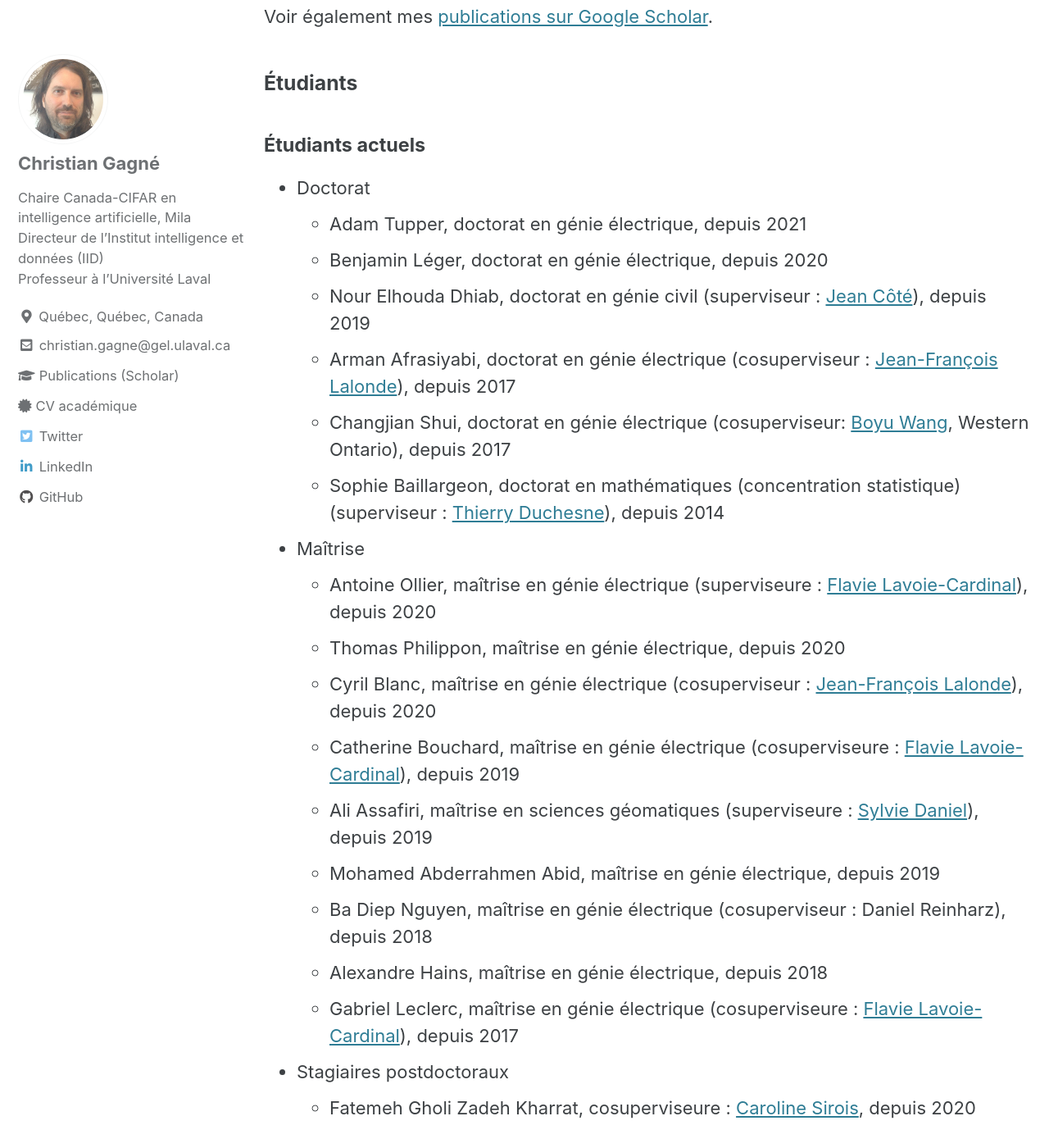
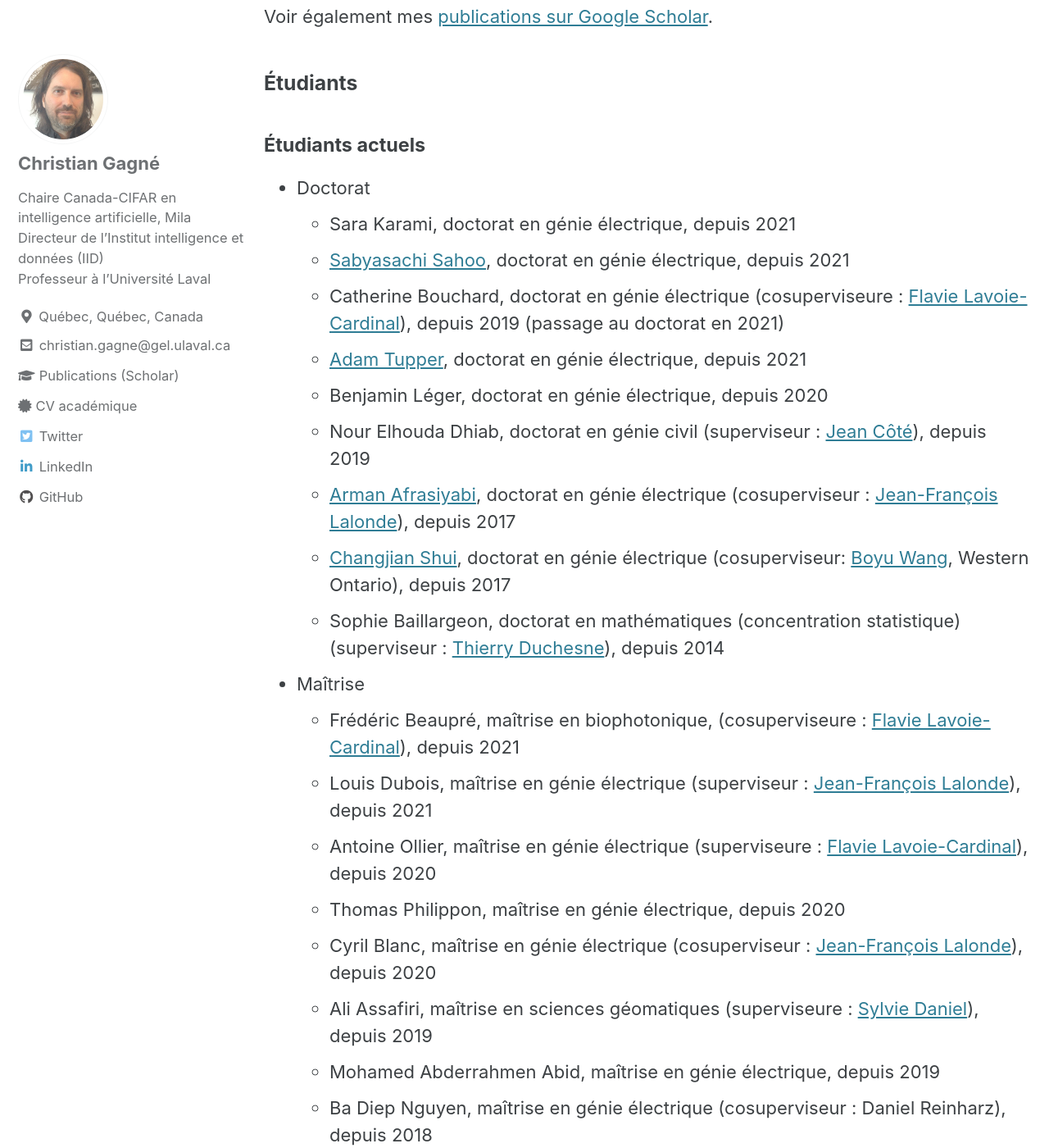
Before and after one commit to chgagne/chgagne.github.io, a Jekyll site: the page built from _pages/francais.md, in a window 1280 px wide and 1400 px high, scrolled down 2879 px. Shown: the whole window at 82% size. Built offline with Jekyll 4.4.1, drawn with Linux system fonts in a browser that asks for light colours; cached includes are drawn as plain includes; some of the changed text lies outside the part shown.

Commit message:
Révision information étudiants.

```diff
--- a/_pages/francais.md
+++ b/_pages/francais.md
@@ -58,8 +58,8 @@ Pour plus de détails, consultez le [CV](/files/cv-cgagne-fr.pdf).
 
 ### Enseignement ###
 
+- [GIF-4101 / GIF-7005 - Introduction à l'apprentissage machine](https://chgagne.github.io/iaa-ulaval/)
 - [GIF-3004 - Systèmes embarqués temps réel](https://setr-ulaval.github.io/)
-- [GIF-4101 / GIF-7005 - Introduction à l'apprentissage machine](https://chgagne.github.io/iaa-ulaval/)
 
 Cours auparavant enseignés :
 
@@ -97,48 +97,52 @@ Voir également mes [publications sur Google Scholar](https://scholar.google.com
 #### Étudiants actuels ####
 
 - Doctorat
-    - Adam Tupper, doctorat en génie électrique, depuis 2021
+    - Sara Karami, doctorat en génie électrique, depuis 2021
+    - [Sabyasachi Sahoo](https://sabyasachis.github.io/), doctorat en génie électrique, depuis 2021
+    - Catherine Bouchard, doctorat en génie électrique (cosuperviseure : [Flavie Lavoie-Cardinal](https://cervo.ulaval.ca/fr/flavie-lavoie-cardinal)), depuis 2019 (passage au doctorat en 2021)
+    - [Adam Tupper](https://www.adamtupper.nz/), doctorat en génie électrique, depuis 2021
     - Benjamin Léger, doctorat en génie électrique, depuis 2020
     - Nour Elhouda Dhiab, doctorat en génie civil (superviseur : [Jean Côté](https://www.gci.ulaval.ca/departement-et-professeurs/professeurs-et-personnel/professeurs/fiche/show/cote-jean/)), depuis 2019
-    - Arman Afrasiyabi, doctorat en génie électrique (cosuperviseur : [Jean-François Lalonde](http://vision.gel.ulaval.ca/~jflalonde/)), depuis 2017
-    - Changjian Shui, doctorat en génie électrique (cosuperviseur: [Boyu Wang](https://sites.google.com/site/borriewang/), Western Ontario), depuis 2017
+    - [Arman Afrasiyabi](https://armanafrasiyabi.github.io/), doctorat en génie électrique (cosuperviseur : [Jean-François Lalonde](http://vision.gel.ulaval.ca/~jflalonde/)), depuis 2017
+    - [Changjian Shui](https://cjshui.github.io/), doctorat en génie électrique (cosuperviseur: [Boyu Wang](https://sites.google.com/site/borriewang/), Western Ontario), depuis 2017
   - Sophie Baillargeon, doctorat en mathématiques (concentration statistique) (superviseur : [Thierry Duchesne](https://www.mat.ulaval.ca/departement-et-professeurs/direction-personnel-et-etudiants/professeurs/fiche-de-professeur/show/duchesne-thierry/)), depuis 2014
 - Maîtrise
+    - Frédéric Beaupré, maîtrise en biophotonique, (cosuperviseure : [Flavie Lavoie-Cardinal](https://cervo.ulaval.ca/fr/flavie-lavoie-cardinal)), depuis 2021
+    - Louis Dubois, maîtrise en génie électrique (superviseur : [Jean-François Lalonde](http://vision.gel.ulaval.ca/~jflalonde/)), depuis 2021
     - Antoine Ollier, maîtrise en génie électrique (superviseure : [Flavie Lavoie-Cardinal](https://cervo.ulaval.ca/fr/flavie-lavoie-cardinal)), depuis 2020
     - Thomas Philippon, maîtrise en génie électrique, depuis 2020
     - Cyril Blanc, maîtrise en génie électrique (cosuperviseur : [Jean-François Lalonde](http://vision.gel.ulaval.ca/~jflalonde/)), depuis 2020
-    - Catherine Bouchard, maîtrise en génie électrique (cosuperviseure : [Flavie Lavoie-Cardinal](https://cervo.ulaval.ca/fr/flavie-lavoie-cardinal)), depuis 2019
     - Ali Assafiri, maîtrise en sciences géomatiques (superviseure : [Sylvie Daniel](https://www.scg.ulaval.ca/sylvie-daniel)), depuis 2019
     - Mohamed Abderrahmen Abid, maîtrise en génie électrique, depuis 2019
     - Ba Diep Nguyen, maîtrise en génie électrique (cosuperviseur : Daniel Reinharz), depuis 2018
     - Alexandre Hains, maîtrise en génie électrique, depuis 2018
-    - Gabriel Leclerc, maîtrise en génie électrique (cosuperviseure : [Flavie Lavoie-Cardinal](https://cervo.ulaval.ca/fr/flavie-lavoie-cardinal)), depuis 2017
 - Stagiaires postdoctoraux
     - Fatemeh Gholi Zadeh Kharrat, cosuperviseure : [Caroline Sirois](http://www.crchudequebec.ulaval.ca/recherche/chercheurs/caroline-sirois/), depuis 2020
 
 #### Anciens étudiants ####
 
 - Doctorat
-    - Mahdieh Abbasi, *Toward Robust Deep Neural Networks*, doctorat en génie électrique (cosuperviseur : [Denis Laurendeau](https://www.gelgif.ulaval.ca/departement-et-professeurs/personnel-et-professeurs/professeurs/fiche/show/laurendeau-denis/)), 2020
-    - Marc-André Gardner, *Learning to Estimate Indoor Illumination*, doctorat en génie électrique (superviseur : [Jean-François Lalonde](http://vision.gel.ulaval.ca/~jflalonde/)), 2020
+    - Mahdieh Abbasi, [*Toward Robust Deep Neural Networks*](http://hdl.handle.net/20.500.11794/67766), doctorat en génie électrique (cosuperviseur : [Denis Laurendeau](https://www.gelgif.ulaval.ca/departement-et-professeurs/personnel-et-professeurs/professeurs/fiche/show/laurendeau-denis/)), 2020
+    - Marc-André Gardner, [*Learning to Estimate Indoor Illumination*](http://hdl.handle.net/20.500.11794/67302), doctorat en génie électrique (superviseur : [Jean-François Lalonde](http://vision.gel.ulaval.ca/~jflalonde/)), 2020
     - Karol Lina Lopez, [*A Machine Learning Approach for the Smart Charging of Electric Vehicles*](http://hdl.handle.net/20.500.11794/34741), doctorat en génie électrique, 2019
-  - Julien-Charles Lévesque, [*Bayesian Hyperparameter Optimization: Overfitting, Ensembles and Conditional Spaces*](http://hdl.handle.net/20.500.11794/28364), doctorat en génie électrique (cosuperviseur : [Robert Sabourin](http://profs.etsmtl.ca/rsabourin/), ÉTS Montréal), 2018
-  - [Audrey Durand](https://audurand.wordpress.com/), [*Déclinaisons de bandits et leurs applications*](http://hdl.handle.net/20.500.11794/28250), doctorat en génie électrique (cosuperviseure : [Joelle Pineau](https://www.cs.mcgill.ca/~jpineau/), McGill), 2017
-  - Ahmed Najjar, [*Forage de données de banques administratives en santé*](http://hdl.handle.net/20.500.11794/28162), doctorat en génie électrique (cosuperviseur : Daniel Reinharz), 2017
-  - Vahab Akbarzadeh, [*Spatio-Temporal Coverage Optimization of Sensor Networks*](http://hdl.handle.net/20.500.11794/27065), doctorat en génie électrique (cosuperviseur : [Marc Parizeau](https://www.gelgif.ulaval.ca/departement-et-professeurs/personnel-et-professeurs/professeurs/fiche/show/parizeau-marc/)), 2016
+    - [Julien-Charles Lévesque](https://sites.google.com/site/levesquejc/home), [*Bayesian Hyperparameter Optimization: Overfitting, Ensembles and Conditional Spaces*](http://hdl.handle.net/20.500.11794/28364), doctorat en génie électrique (cosuperviseur : [Robert Sabourin](http://profs.etsmtl.ca/rsabourin/), ÉTS Montréal), 2018
+    - [Audrey Durand](https://audurand.wordpress.com/), [*Déclinaisons de bandits et leurs applications*](http://hdl.handle.net/20.500.11794/28250), doctorat en génie électrique (cosuperviseure : [Joelle Pineau](https://www.cs.mcgill.ca/~jpineau/), McGill), 2017
+    - Ahmed Najjar, [*Forage de données de banques administratives en santé*](http://hdl.handle.net/20.500.11794/28162), doctorat en génie électrique (cosuperviseur : Daniel Reinharz), 2017
+    - Vahab Akbarzadeh, [*Spatio-Temporal Coverage Optimization of Sensor Networks*](http://hdl.handle.net/20.500.11794/27065), doctorat en génie électrique (cosuperviseur : [Marc Parizeau](https://www.gelgif.ulaval.ca/departement-et-professeurs/personnel-et-professeurs/professeurs/fiche/show/parizeau-marc/)), 2016
     - Zahra Toony, [*Extracting Structured Models From Raw Scans of Manufactured Objects: A Step Towards Embedded Intelligent Handheld 3D Scanning*](http://hdl.handle.net/20.500.11794/26270), doctorat en génie électrique (superviseur : [Denis Laurendeau](https://www.gelgif.ulaval.ca/departement-et-professeurs/personnel-et-professeurs/professeurs/fiche/show/laurendeau-denis/)), 2015
-  - François-Michel De Rainville, [*Placement interactif de capteurs mobiles dans des environnements tridimensionnels non convexes*](http://hdl.handle.net/20.500.11794/25896), doctorat en génie électrique (cosuperviseur : [Denis Laurendeau](https://www.gelgif.ulaval.ca/departement-et-professeurs/personnel-et-professeurs/professeurs/fiche/show/laurendeau-denis/)), 2015
-  - Meysam Argany, [*Development of a GIS-based method for sensor network deployment and coverage optimization*](http://hdl.handle.net/20.500.11794/25829), doctorat en sciences géomatiques (superviseur : [Mir Abolfazl Mostafavi](https://www.scg.ulaval.ca/mir-abolfazl-mostafavi)), 2015
-  - Darwin Brochero, [*Hydroinformatics and diversity in hydrological ensemble prediction systems*](http://hdl.handle.net/20.500.11794/24547), doctorat en génie des eaux (superviseur : [François Anctil](https://www.gci.ulaval.ca/departement-et-professeurs/professeurs-et-personnel/professeurs/fiche/show/anctil-francois/)), 2013
+    - François-Michel De Rainville, [*Placement interactif de capteurs mobiles dans des environnements tridimensionnels non convexes*](http://hdl.handle.net/20.500.11794/25896), doctorat en génie électrique (cosuperviseur : [Denis Laurendeau](https://www.gelgif.ulaval.ca/departement-et-professeurs/personnel-et-professeurs/professeurs/fiche/show/laurendeau-denis/)), 2015
+    - [Meysam Argany](https://profile.ut.ac.ir/en/~argany), [*Development of a GIS-based method for sensor network deployment and coverage optimization*](http://hdl.handle.net/20.500.11794/25829), doctorat en sciences géomatiques (superviseur : [Mir Abolfazl Mostafavi](https://www.scg.ulaval.ca/mir-abolfazl-mostafavi)), 2015
+    - Darwin Brochero, [*Hydroinformatics and diversity in hydrological ensemble prediction systems*](http://hdl.handle.net/20.500.11794/24547), doctorat en génie des eaux (superviseur : [François Anctil](https://www.gci.ulaval.ca/departement-et-professeurs/professeurs-et-personnel/professeurs/fiche/show/anctil-francois/)), 2013
 - Maîtrise
-    - Hugo Siqueira Gomes, *Meta Learning for Population-Based Algorithms in Black-box Optimization*, maîtrise en génie électrique, 2021
-    - [Louis-Émile Robitaille](https://l3robot.github.io/), *Réseaux de neurones pour l’apprentissage de la préférence en microscopie super-résolution*, maîtrise en génie électrique (cosuperviseures : [Audrey Durand](https://audurand.wordpress.com/) et [Flavie Lavoie-Cardinal](https://cervo.ulaval.ca/fr/flavie-lavoie-cardinal)), 2021
-    - Sébastien De Blois, *Deep learning with multiple modalities: making the most out of available data*, maîtrise en génie électrique, 2020
-    - El Mehdi Megder, *Approches basées sur l'apprentissage automatique pour l'anticipation de la qualité d'usinage de pièces métalliques*, maîtrise en informatique (superviseur : [Jonathan Gaudreault](https://www.ift.ulaval.ca/departement-et-professeurs/professeurs-et-personnel/professeurs-reguliers/fiche/show/gaudreault-jonathan/)), 2020
+    - Gabriel Leclerc, [*Apprendre de données positives et non étiquetées: application à la segmentation et la détection d’événements calciques*](http://hdl.handle.net/20.500.11794/69813), maîtrise en génie électrique (cosuperviseure : [Flavie Lavoie-Cardinal](https://cervo.ulaval.ca/fr/flavie-lavoie-cardinal)), 2021
+    - [Hugo Siqueira Gomes](https://hugodovs.github.io/), [*Meta Learning for Population-Based Algorithms in Black-box Optimization*](http://hdl.handle.net/20.500.11794/68764), maîtrise en génie électrique, 2021
+    - [Louis-Émile Robitaille](https://l3robot.github.io/), [*Réseaux de neurones pour l’apprentissage de la préférence en microscopie super-résolution*](http://hdl.handle.net/20.500.11794/68744), maîtrise en génie électrique (cosuperviseures : [Audrey Durand](https://audurand.wordpress.com/) et [Flavie Lavoie-Cardinal](https://cervo.ulaval.ca/fr/flavie-lavoie-cardinal)), 2021
+    - Sébastien De Blois, [*Deep learning with multiple modalities: making the most out of available data*](http://hdl.handle.net/20.500.11794/67130), maîtrise en génie électrique, 2020
+    - El Mehdi Megder, [*Approches basées sur l'apprentissage automatique pour l'anticipation de la qualité d'usinage de pièces métalliques*](http://hdl.handle.net/20.500.11794/40345), maîtrise en informatique (superviseur : [Jonathan Gaudreault](https://www.ift.ulaval.ca/departement-et-professeurs/professeurs-et-personnel/professeurs-reguliers/fiche/show/gaudreault-jonathan/)), 2020
     - Marc-André Gardner, [*Contrôle de la croissance de la taille des individus en programmation génétique*](http://hdl.handle.net/20.500.11794/25386), maîtrise en génie électrique (cosuperviseur : [Marc Parizeau](https://www.gelgif.ulaval.ca/departement-et-professeurs/personnel-et-professeurs/professeurs/fiche/show/parizeau-marc/)), 2014
-  - Kevin Tanguy, [*Modélisation et optimisation de la recharge bidirectionnelle de véhicules électriques : application à la régulation électrique d'un complexe immobilier*](http://hdl.handle.net/20.500.11794/24591), maîtrise en génie électrique (cosuperviseur : Maxime Dubois), 2013
-  - [Audrey Durand](https://audurand.wordpress.com/), [*Simulation et apprentissage Monte-Carlo de stratégies d'intervention en santé publique*](http://hdl.handle.net/20.500.11794/22982), maîtrise en génie électrique (cosuperviseur : Daniel Reinharz), 2011
-  - François-Michel De Rainville, [*Design d'expérimentation interactif : Aide à la compréhension de systèmes complexes*](http://hdl.handle.net/20.500.11794/22172), maîtrise en génie électrique (superviseur : [Denis Laurendeau](https://www.gelgif.ulaval.ca/departement-et-professeurs/personnel-et-professeurs/professeurs/fiche/show/laurendeau-denis/)), 2010
+    - Kevin Tanguy, [*Modélisation et optimisation de la recharge bidirectionnelle de véhicules électriques : application à la régulation électrique d'un complexe immobilier*](http://hdl.handle.net/20.500.11794/24591), maîtrise en génie électrique (cosuperviseur : Maxime Dubois), 2013
+    - [Audrey Durand](https://audurand.wordpress.com/), [*Simulation et apprentissage Monte-Carlo de stratégies d'intervention en santé publique*](http://hdl.handle.net/20.500.11794/22982), maîtrise en génie électrique (cosuperviseur : Daniel Reinharz), 2011
+    - François-Michel De Rainville, [*Design d'expérimentation interactif : Aide à la compréhension de systèmes complexes*](http://hdl.handle.net/20.500.11794/22172), maîtrise en génie électrique (superviseur : [Denis Laurendeau](https://www.gelgif.ulaval.ca/departement-et-professeurs/personnel-et-professeurs/professeurs/fiche/show/laurendeau-denis/)), 2010
 - Stagiaires postdoctoraux
     - Ihsen Hedhli, 2018 - 2020
     - Azadeh Sadat Mozafari, 2017 - 2019
@@ -158,6 +162,7 @@ Voir également mes [publications sur Google Scholar](https://scholar.google.com
 
 ### Organisation et comités ###
 
+- Organisateur, [Interactive Labeling and Data Augmentation for Vision](https://ildav-workshop.github.io/), ICCV 2021 Workshop, 11 octobre 2021.
 - Track chair, [Evolutionary Machine Learning](https://gecco-2021.sigevo.org/Tracks#EML%20-%20Evolutionary%20Machine%20Learning), [GECCO 2021](https://gecco-2021.sigevo.org/HomePage), Lille, France, 10 au 14 juillet 2021
 - Comité d'organisation, [Rendez-vous IA Québec](https://www.itis.ulaval.ca/cms/site/itis/rviaqc), depuis 2017
 - Comité exécutif, [ACM SIGEVO](http://sig.sigevo.org/index.html), depuis 2017
```
Also changed, not shown: _pages/english.md (+1 -1 lines).
